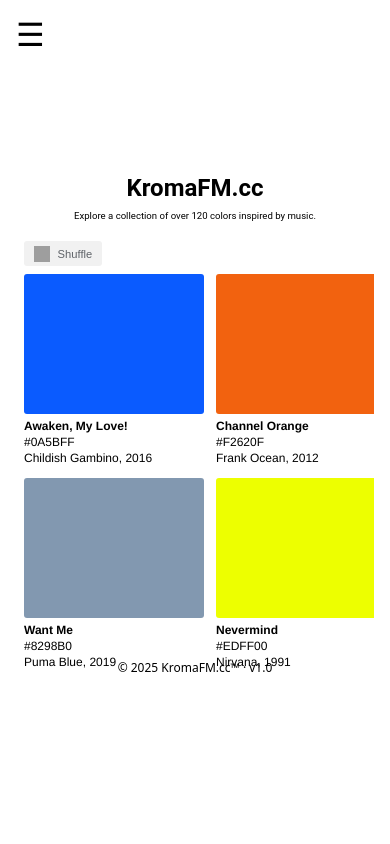
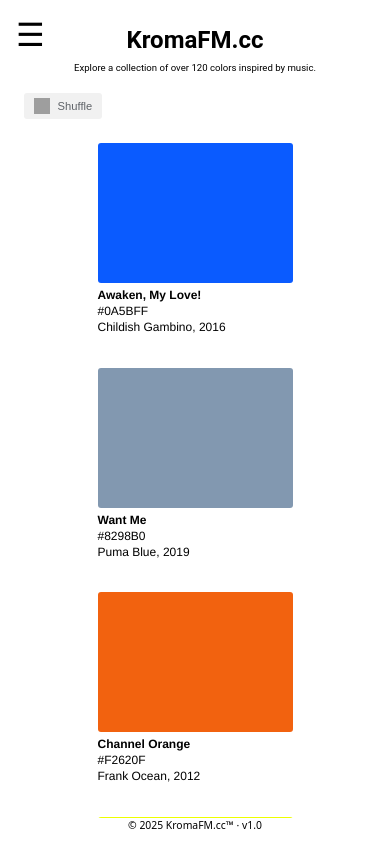
Before and after one commit to UglyMice/KromaFM.cc, a React (Vite) app: page / in a window 390 px wide. Built offline with nearby package versions, Linux system fonts and the light colour scheme; grey boxes are pictures that could not be loaded.

Commit message:
polish and responsiveness

```diff
--- a/src/components/App.css
+++ b/src/components/App.css
@@ -13,8 +13,7 @@
 footer {
   font-size: 0.75rem;
   position: absolute;
-  bottom: 10px;
-  margin-top: 2rem;
+  bottom: 8px;
 }
 
 /* Layout container */
@@ -32,6 +31,7 @@
   display: flex;
   flex-direction: column;
   align-items: center;
+  margin-left: 220px;
 }
 
 /* Title */
@@ -55,22 +55,26 @@
   display: flex;
   flex-wrap: wrap;
   flex-direction: row;
-  justify-content: left;
-  gap: 2rem;
-  min-width: 100%;
+  justify-content: center;
+  max-width: calc(5 * 195px + 4 * 1rem); /* 5 swatches + 4 gaps */
+  margin: 0 auto;
   overflow-y: auto;
-  padding: 0 3rem 0 3rem;
   max-height: 100%;
+  gap: 2.8rem 1rem;
+}
+
+.swatch {
+  flex: 0 0 195px; /* no grow, no shrink, fixed 195px basis */
+  height: 180px;
 }
 
 /* Shuffle Button */
 .shuffle-button {
   display: inline-flex;
   align-items: center;
-  align-self: flex-start;
   justify-content: center;
   gap: 0.5rem;
-  margin: 0.50rem 0 0.50rem 3rem;
+  margin: 0.5rem 0;
   padding: 0.5rem 1rem;
   background-color: #f1f1f1;
   color: #5f6368;
@@ -89,6 +93,13 @@
 .shuffle-icon {
   width: 1.5rem;
   height: 1.5rem;
+}
+
+.button-wrapper {
+  width: 100%;
+  display: flex;
+  justify-content: flex-start;
+  margin-bottom: 1rem;
 }
 
 /* SCROLL */
@@ -117,6 +128,12 @@
 }
 
 /* Media Queries */
+
+@media (max-width: 900px) {
+  .main-content {
+    margin-left: 0;
+  }
+}
 
 /* Medium screens (tablets, 768px and below) */
 @media (max-width: 768px) {
@@ -148,13 +165,16 @@
   }
 
   .swatch-stack {
-    gap: 1rem;
     padding: 0 1rem;
-    justify-content: center;
+  }
+
+  footer {
+    font-size: 0.65rem;
+    position: absolute;
+    bottom: 2px;
+    margin-top: 2rem;
   }
 }
-
-/* QUERIES */
 
 
 /* Small screens (phones, 480px and below) */
@@ -179,11 +199,8 @@
   }
 
   .swatch-stack {
-    flex-direction: column;
-    gap: 0.75rem;
     padding: 0 0.5rem;
-    max-height: 60vh; /* limit height on small screens */
+    max-height: 80vh; /* limit height on small screens */
     overflow-y: auto;
-    justify-content: flex-start;
   }
 }
--- a/src/components/App.jsx
+++ b/src/components/App.jsx
@@ -44,13 +44,16 @@
         <h1 className="title">KromaFM.cc</h1>
         <p className="sub-title">Explore a collection of over 120 colors inspired by music.</p>
 
+        <div className="button-wrapper">
             <button className="shuffle-button" onClick={shuffleColors}>
               <img src={ShuffleIcon} alt="Shuffle" className="shuffle-icon" />
               Shuffle
             </button>
+        </div>
 
         <div className="swatch-stack">
           {shuffledColors.map((swatch, index) => (
+            <div className="swatch" key={index}>
                 <ColorSwatch
                   key={index}
                   hex={swatch.hex}
@@ -59,6 +62,7 @@
                   year={swatch.year}
                   onClick={() => window.open(swatch.track.url, "_blank")}
                 />
+            </div>
           ))}
         </div>
 
--- a/src/components/ColorSwatch.css
+++ b/src/components/ColorSwatch.css
@@ -6,7 +6,7 @@
 
 .swatch-block {
   border-radius: 3px;
-  width: 180px;
+  width: 100%;
   height: 140px;
   position: relative;
   cursor: pointer;
--- a/src/components/SidebarMenu.css
+++ b/src/components/SidebarMenu.css
@@ -23,7 +23,6 @@
     overflow-y: auto;
     transition: transform 0.3s ease-in-out;
     z-index: 1000;
-    position: relative;
   }
 
   /* Hidden sidebar */
@@ -54,7 +53,7 @@
 
   /* QUERIES */
 
-  @media (max-width: 768px) {
+  @media (max-width: 900px) {
     .sidebar {
       position: fixed;
       top: 0;
@@ -63,21 +62,14 @@
       width: 100vw;
       background-color: white;
       z-index: 1000;
-      transform: translateX(-100%); /* Hide initially */
-    }
-  }
-
-  /* Mobile behavior */
-  @media (max-width: 768px) {
-    .hamburger-btn {
-      display: block;
-    }
-
-    .sidebar {
       transform: translateX(-100%);
     }
 
     .sidebar.visible {
       transform: translateX(0);
     }
+
+    .hamburger-btn {
+      display: block;
+    }
   }
--- a/src/components/SidebarMenu.jsx
+++ b/src/components/SidebarMenu.jsx
@@ -23,7 +23,7 @@
 function SidebarMenu({ selectedCategory, onSelectCategory }) {
   const [isOpen, setIsOpen] = useState(false);
   const [isMobile, setIsMobile] = useState(
-    typeof window !== "undefined" ? window.innerWidth <= 768 : false
+    typeof window !== "undefined" ? window.innerWidth <= 900 : false
   );
 
 
@@ -38,7 +38,7 @@
 
   // Detect window resize to check mobile
   useEffect(() => {
-    const handleResize = () => setIsMobile(window.innerWidth <= 768);
+    const handleResize = () => setIsMobile(window.innerWidth <= 900);
     window.addEventListener("resize", handleResize);
     return () => window.removeEventListener("resize", handleResize);
   }, []);
--- a/src/components/recommendations.css
+++ b/src/components/recommendations.css
@@ -93,3 +93,12 @@
   .back:hover {
     color: #5f6368;
   }
+
+  /* QUERIES */
+
+  @media (max-width: 480px) {
+    .recommend-form input,
+    .recommend-form textarea {
+    width: 15rem;
+  }
+}
```
Lines whose indentation alone changed are shown as unchanged.
